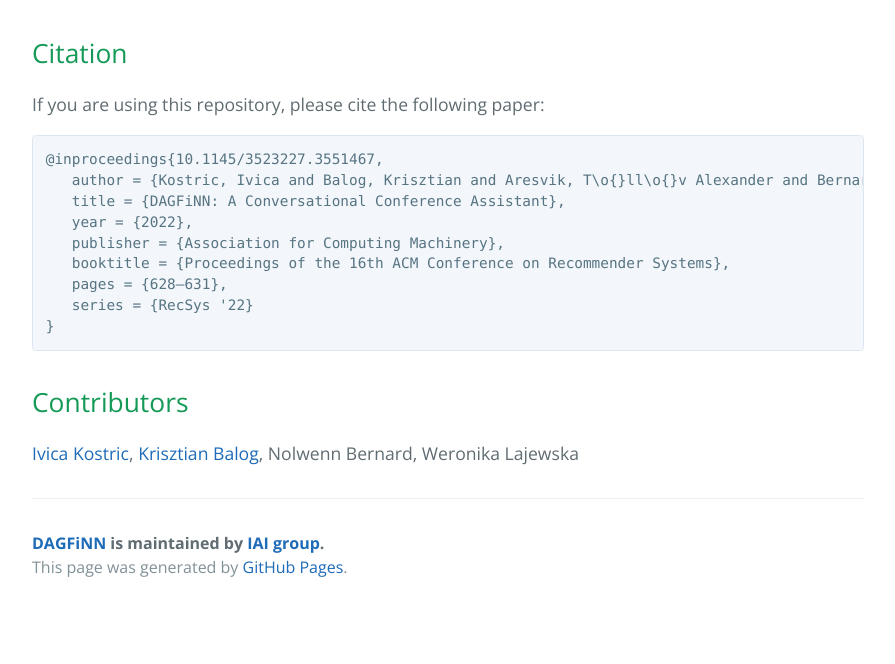
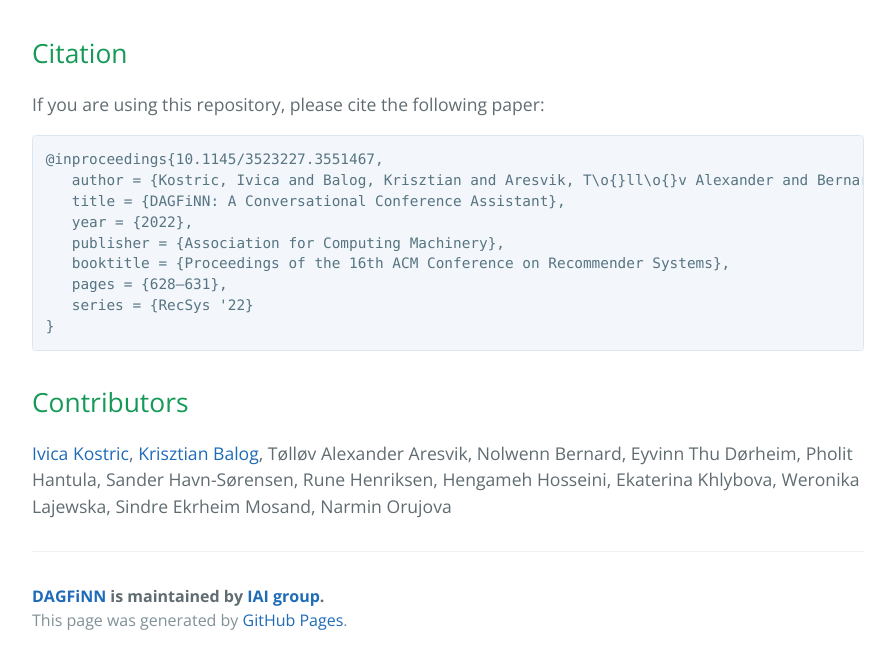
Before and after one commit to iai-group/dagfinn-web, a Jekyll site: the page built from index.md, in a window 1280 px wide and 900 px high, scrolled down 1239 px, cut to the strip 236-900 px from the top of the window. Shown: the whole strip, without its empty margins (192-1087 px from the left). Built offline with Jekyll 4.4.1, drawn with Linux system fonts in a browser that asks for light colours; our own code applies the rules of GitHub Pages for plain Markdown files; before the commit the page ends 2086 px from its top, so only the background shows below that.

Commit message:
update contributors

```diff
--- a/index.md
+++ b/index.md
@@ -45,4 +45,4 @@ If you are using this repository, please cite the following paper:
 
 ## Contributors
 
-[Ivica Kostric](https://ikostric.github.io/), [Krisztian Balog](krisztianbalog.com), Nolwenn Bernard, Weronika Lajewska
+[Ivica Kostric](https://ikostric.github.io/), [Krisztian Balog](krisztianbalog.com), Tølløv Alexander Aresvik, Nolwenn Bernard, Eyvinn Thu Dørheim, Pholit Hantula, Sander Havn-Sørensen, Rune Henriksen, Hengameh Hosseini, Ekaterina Khlybova, Weronika Lajewska, Sindre Ekrheim Mosand, Narmin Orujova
```
